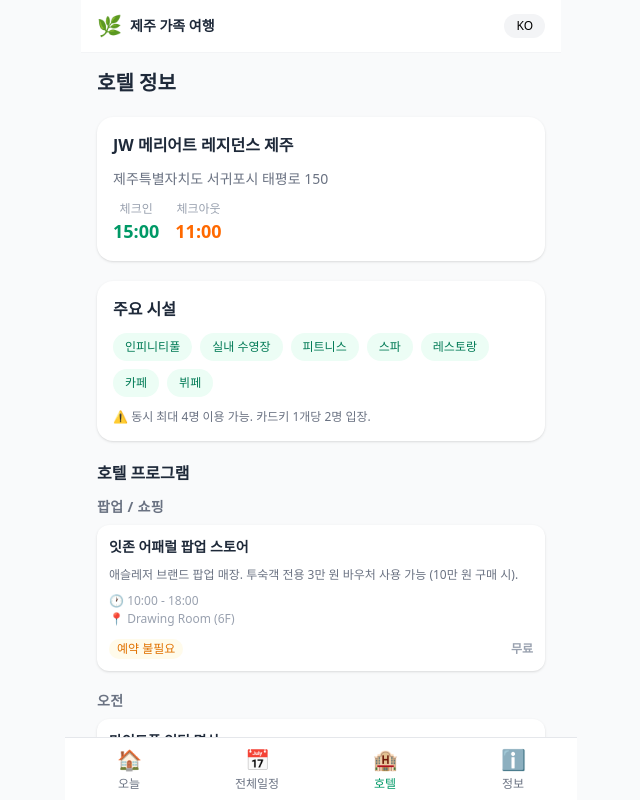
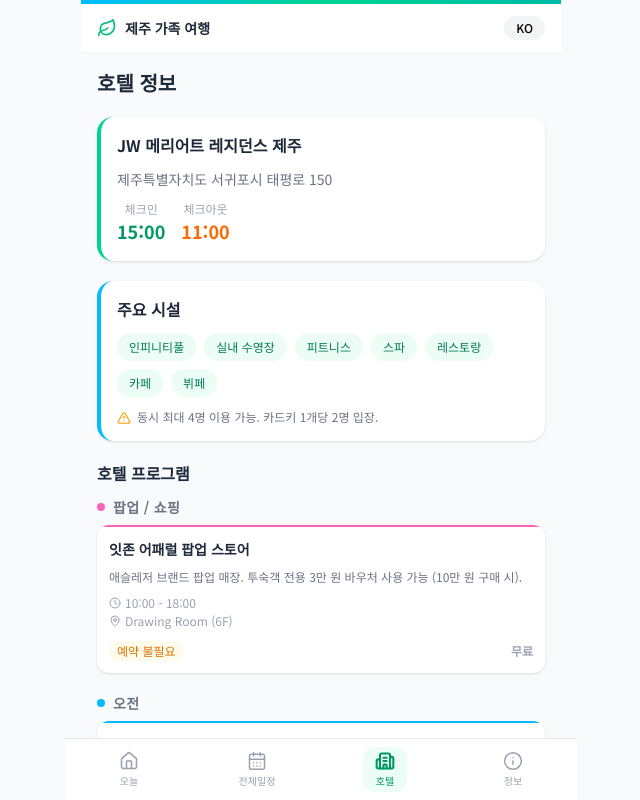
Before and after one commit to yglee8048/jeju-family-trip, a Next.js app: page /hotel in a window 1280 px wide. Shown: the top 800 px of the page, without its empty margins (319-959 px from the left). Built offline with nearby package versions, Linux system fonts and the light colour scheme.

Commit message:
feat: ui 개선 1차

```diff
--- a/app/globals.css
+++ b/app/globals.css
@@ -2,14 +2,39 @@
 
 :root {
   --max-width: 480px;
+  --font-sans: var(--font-noto-sans-kr), 'Noto Sans KR', sans-serif;
 }
 
 html, body {
   max-width: var(--max-width);
   margin: 0 auto;
   background-color: #f9fafb;
+  font-family: var(--font-sans);
 }
 
 * {
   -webkit-tap-highlight-color: transparent;
 }
+
+@keyframes fade-in {
+  from { opacity: 0; transform: translateY(8px); }
+  to { opacity: 1; transform: translateY(0); }
+}
+
+@keyframes fade-in-up {
+  from { opacity: 0; transform: translateY(16px); }
+  to { opacity: 1; transform: translateY(0); }
+}
+
+.animate-fade-in {
+  animation: fade-in 0.3s ease-out forwards;
+}
+
+.animate-fade-in-up {
+  animation: fade-in-up 0.4s ease-out forwards;
+}
+
+.stagger-1 { animation-delay: 0.05s; opacity: 0; }
+.stagger-2 { animation-delay: 0.1s; opacity: 0; }
+.stagger-3 { animation-delay: 0.15s; opacity: 0; }
+.stagger-4 { animation-delay: 0.2s; opacity: 0; }
--- a/app/hotel/page.tsx
+++ b/app/hotel/page.tsx
@@ -1,7 +1,15 @@
 'use client';
+import { Clock, MapPin, User, ExternalLink, AlertTriangle } from 'lucide-react';
 import { useApp } from '../../src/context/AppContext';
 import { hotelInfo, hotelPrograms } from '../../src/data/hotel';
 import { t } from '../../src/i18n';
+
+const categoryColors = {
+  popup: 'bg-pink-400',
+  morning: 'bg-sky-400',
+  afternoon: 'bg-emerald-400',
+  evening: 'bg-purple-400',
+};
 
 export default function HotelPage() {
   const { lang } = useApp();
@@ -15,11 +23,11 @@
   };
 
   return (
-    <div className="px-4 pt-4 pb-6 space-y-5">
+    <div className="px-4 pt-4 pb-6 space-y-5 animate-fade-in">
       <h1 className="text-xl font-bold text-gray-800">{t(lang, 'hotel.title')}</h1>
 
       {/* Basic Info */}
-      <div className="bg-white rounded-2xl p-4 shadow-sm space-y-3">
+      <div className="bg-white rounded-2xl p-4 shadow-sm border-l-4 border-emerald-400 space-y-3">
         <h2 className="font-bold text-gray-800">{hotelInfo.name[lang]}</h2>
         <p className="text-sm text-gray-500">{hotelInfo.address[lang]}</p>
         <div className="flex gap-4">
@@ -35,7 +43,7 @@
       </div>
 
       {/* Facilities */}
-      <div className="bg-white rounded-2xl p-4 shadow-sm">
+      <div className="bg-white rounded-2xl p-4 shadow-sm border-l-4 border-sky-400">
         <h2 className="font-bold text-gray-800 mb-3">{t(lang, 'hotel.facilities')}</h2>
         <div className="flex flex-wrap gap-2">
           {hotelInfo.facilities.map((f, i) => (
@@ -44,7 +52,10 @@
             </span>
           ))}
         </div>
-        <p className="text-xs text-gray-500 mt-3">⚠️ {hotelInfo.poolRule[lang]}</p>
+        <div className="flex items-start gap-1.5 text-xs text-gray-500 mt-3">
+          <AlertTriangle className="w-3.5 h-3.5 text-amber-500 flex-shrink-0 mt-0.5" />
+          <span>{hotelInfo.poolRule[lang]}</span>
+        </div>
       </div>
 
       {/* Programs */}
@@ -55,10 +66,15 @@
           if (programs.length === 0) return null;
           return (
             <div key={cat} className="mb-5">
-              <h3 className="text-sm font-semibold text-gray-500 mb-2 uppercase tracking-wide">{categoryLabels[cat]}</h3>
+              <div className="flex items-center gap-2 mb-2">
+                <span className={`w-2 h-2 rounded-full ${categoryColors[cat]}`} />
+                <h3 className="text-sm font-semibold text-gray-500 uppercase tracking-wide">{categoryLabels[cat]}</h3>
+              </div>
               <div className="space-y-2">
                 {programs.map(p => (
-                  <div key={p.id} className="bg-white rounded-xl p-3 shadow-sm space-y-2">
+                  <div key={p.id} className="bg-white rounded-xl overflow-hidden shadow-sm transition-shadow hover:shadow-md">
+                    <div className={`h-0.5 ${categoryColors[cat]}`} />
+                    <div className="p-3 space-y-2">
                       {/* Name row */}
                       <div className="text-sm font-semibold text-gray-800">{p.name[lang]}</div>
 
@@ -67,12 +83,21 @@
 
                       {/* Time / location / age */}
                       <div className="text-xs text-gray-400 space-y-0.5">
-                      <div>
-                        🕐 {p.time}
-                        {p.days && <span className="ml-2 text-gray-400">({p.days})</span>}
+                        <div className="flex items-center gap-1">
+                          <Clock className="w-3 h-3 flex-shrink-0" />
+                          <span>{p.time}</span>
+                          {p.days && <span className="text-gray-400">({p.days})</span>}
                         </div>
-                      <div>📍 {p.location[lang]}</div>
-                      {p.minAge && <div>👤 {p.minAge}</div>}
+                        <div className="flex items-center gap-1">
+                          <MapPin className="w-3 h-3 flex-shrink-0" />
+                          <span>{p.location[lang]}</span>
+                        </div>
+                        {p.minAge && (
+                          <div className="flex items-center gap-1">
+                            <User className="w-3 h-3 flex-shrink-0" />
+                            <span>{p.minAge}</span>
+                          </div>
+                        )}
                       </div>
 
                       {/* Reservation / price row */}
@@ -86,9 +111,10 @@
                             href={p.url}
                             target="_blank"
                             rel="noopener noreferrer"
-                          className="text-xs font-medium text-blue-500"
+                            className="flex items-center gap-1 text-xs font-medium text-blue-500"
                           >
-                          {t(lang, 'hotel.reserve')} →
+                            {t(lang, 'hotel.reserve')}
+                            <ExternalLink className="w-3 h-3" />
                           </a>
                         ) : <span />}
 
@@ -101,6 +127,7 @@
                         )}
                       </div>
                     </div>
+                  </div>
                 ))}
               </div>
             </div>
--- a/app/layout.tsx
+++ b/app/layout.tsx
@@ -1,8 +1,16 @@
 import type { Metadata, Viewport } from 'next';
+import { Noto_Sans_KR } from 'next/font/google';
 import './globals.css';
 import { AppProvider } from '../src/context/AppContext';
 import { BottomNav } from '../src/components/layout/BottomNav';
 import { Header } from '../src/components/layout/Header';
+
+const notoSansKR = Noto_Sans_KR({
+  weight: ['400', '500', '700'],
+  subsets: ['latin'],
+  variable: '--font-noto-sans-kr',
+  display: 'swap',
+});
 
 export const metadata: Metadata = {
   title: '제주 가족 여행 2026',
@@ -17,7 +25,7 @@
 
 export default function RootLayout({ children }: { children: React.ReactNode }) {
   return (
-    <html lang="ko">
+    <html lang="ko" className={notoSansKR.variable}>
       <body className="bg-gray-50 min-h-screen">
         <AppProvider>
           <div className="max-w-lg mx-auto relative min-h-screen flex flex-col">
--- a/src/components/layout/BottomNav.tsx
+++ b/src/components/layout/BottomNav.tsx
@@ -1,6 +1,7 @@
 'use client';
 import Link from 'next/link';
 import { usePathname } from 'next/navigation';
+import { Home, CalendarDays, Building2, Info } from 'lucide-react';
 import { useApp } from '../../context/AppContext';
 import { t } from '../../i18n';
 
@@ -9,10 +10,10 @@
   const { lang } = useApp();
 
   const items = [
-    { href: '/', label: t(lang, 'nav.today'), icon: '🏠' },
-    { href: '/schedule', label: t(lang, 'nav.schedule'), icon: '📅' },
-    { href: '/hotel', label: t(lang, 'nav.hotel'), icon: '🏨' },
-    { href: '/info', label: t(lang, 'nav.info'), icon: 'ℹ️' },
+    { href: '/', label: t(lang, 'nav.today'), Icon: Home },
+    { href: '/schedule', label: t(lang, 'nav.schedule'), Icon: CalendarDays },
+    { href: '/hotel', label: t(lang, 'nav.hotel'), Icon: Building2 },
+    { href: '/info', label: t(lang, 'nav.info'), Icon: Info },
   ];
 
   return (
@@ -24,12 +25,14 @@
             <Link
               key={item.href}
               href={item.href}
-              className={`flex-1 flex flex-col items-center py-2 text-xs font-medium transition-colors ${
-                isActive ? 'text-emerald-600' : 'text-gray-500'
-              }`}
+              className="flex-1 flex flex-col items-center py-2 transition-colors"
             >
-              <span className="text-xl mb-0.5">{item.icon}</span>
-              <span>{item.label}</span>
+              <div className={`flex flex-col items-center gap-0.5 px-3 py-1 rounded-xl transition-colors ${
+                isActive ? 'text-emerald-600 bg-emerald-50' : 'text-gray-400'
+              }`}>
+                <item.Icon className="w-5 h-5" strokeWidth={isActive ? 2.5 : 1.8} />
+                <span className="text-[10px] font-medium">{item.label}</span>
+              </div>
             </Link>
           );
         })}
--- a/src/components/layout/Header.tsx
+++ b/src/components/layout/Header.tsx
@@ -1,5 +1,6 @@
 'use client';
 import { useState } from 'react';
+import { ChevronDown, Leaf } from 'lucide-react';
 import { useApp } from '../../context/AppContext';
 import { personas } from '../../data/personas';
 
@@ -16,10 +17,12 @@
 
   return (
     <>
-      <header className="sticky top-0 bg-white/90 backdrop-blur-sm border-b border-gray-100 z-40 max-w-lg mx-auto w-full">
+      <header className="sticky top-0 z-40 max-w-lg mx-auto w-full">
+        <div className="h-1 bg-gradient-to-r from-sky-400 via-emerald-400 to-teal-500" />
+        <div className="bg-white/90 backdrop-blur-sm border-b border-gray-100">
           <div className="flex items-center justify-between px-4 py-3">
             <div className="flex items-center gap-2">
-            <span className="text-xl">🌿</span>
+              <Leaf className="w-5 h-5 text-emerald-500" strokeWidth={2} />
               <span className="font-semibold text-gray-800 text-sm">제주 가족 여행</span>
             </div>
             <div className="flex items-center gap-3">
@@ -30,7 +33,7 @@
                 >
                   <span>{persona.emoji}</span>
                   <span>{persona.name[lang]}</span>
-                <span className="text-gray-400 text-xs">▾</span>
+                  <ChevronDown className="w-3 h-3 text-gray-400" />
                 </button>
               )}
               <button
@@ -39,6 +42,7 @@
               >
                 {lang === 'ko' ? 'KO' : 'JA'}
               </button>
+            </div>
           </div>
         </div>
       </header>
--- a/src/components/schedule/TimelineItem.tsx
+++ b/src/components/schedule/TimelineItem.tsx
@@ -1,3 +1,4 @@
+import { MapPin, Clock, Lightbulb } from 'lucide-react';
 import type { TimelineItem as TItem } from '../../data/schedule';
 import type { Lang } from '../../data/personas';
 
@@ -8,18 +9,24 @@
 
 export function TimelineItem({ item, lang }: Props) {
   return (
-    <div className={`flex gap-3 ${item.highlight ? '' : 'opacity-80'}`}>
+    <div className={`flex gap-3 ${item.highlight ? '' : 'opacity-75'}`}>
       <div className="flex flex-col items-center">
         <div className={`w-3 h-3 rounded-full mt-1 flex-shrink-0 ${item.highlight ? 'bg-emerald-500' : 'bg-gray-300'}`} />
         <div className="w-0.5 bg-gray-200 flex-1 mt-1" />
       </div>
       <div className="pb-4 flex-1">
-        <div className="text-xs text-gray-500 mb-0.5">{item.time}</div>
+        <div className="flex items-center gap-1 text-xs text-gray-400 mb-0.5">
+          <Clock className="w-3 h-3" />
+          <span>{item.time}</span>
+        </div>
         <div className={`text-sm font-medium ${item.highlight ? 'text-gray-900' : 'text-gray-600'}`}>
           {item.content[lang]}
         </div>
         {item.note && (
-          <div className="text-xs text-amber-600 mt-1">💡 {item.note[lang]}</div>
+          <div className="flex items-start gap-1 text-xs text-amber-600 mt-1">
+            <Lightbulb className="w-3 h-3 mt-0.5 flex-shrink-0" />
+            <span>{item.note[lang]}</span>
+          </div>
         )}
       </div>
     </div>
```
Also changed, not shown: app/page.tsx (+21 -15 lines), package.json (+8 -6 lines), src/components/schedule/DayCard.tsx (+15 -4 lines), 1 other file (tests, documents, lock files or other folders). Lines whose indentation alone changed are shown as unchanged.
